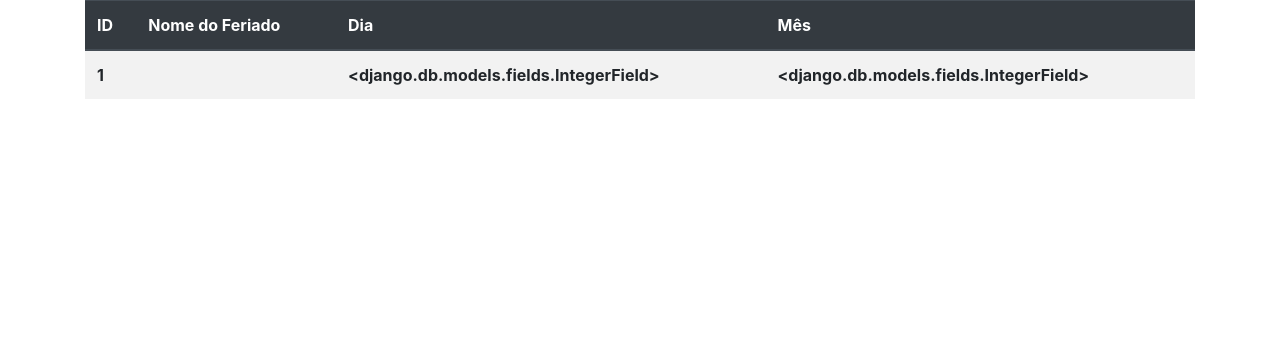
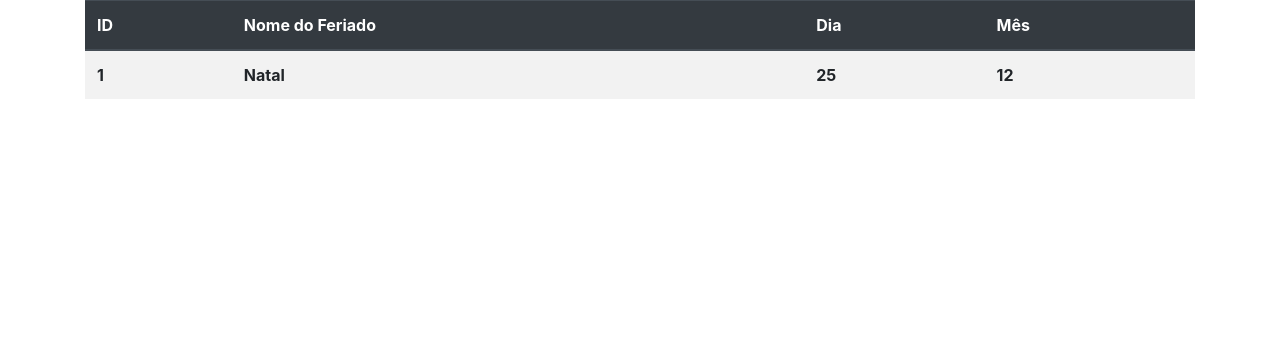
Before and after one commit to Isagaiteiro/FATEC_DES_WEB3_mini_avaliacao_3, a Django app: page /all-holidays/ in a window 1280 px wide. Shown: the part 56-420 px from the top of the page. Run offline with Django 4.2, Linux system fonts and the light colour scheme; data comes from the database, SQL or seed files in the repository; both versions use the stored data as it was after the commit; lists and menus that the app fills with data are empty.

Commit message:
Criando tela de exibição dos registos do BD

```diff
--- a/feriado/app/models.py
+++ b/feriado/app/models.py
@@ -5,8 +5,8 @@
 class FeriadoModel(models.Model):
     id = models.AutoField(primary_key=True)
     nome_feriado = models.CharField(max_length=100)
-    dia = models.IntegerField
-    mes = models.IntegerField
+    dia = models.IntegerField('dia')
+    mes = models.IntegerField('mes')
     modificado_em = models.DateField(auto_now=True)
 
 #Renomeando a Tabela
--- a/feriado/app/templates/all_holidays.html
+++ b/feriado/app/templates/all_holidays.html
@@ -17,7 +17,7 @@
             <tbody>
                 <tr>
                     <th scope="row">{{value.id}}</th>
-                    <th scope="row">{{value.nome}}</th>
+                    <th scope="row">{{value.nome_feriado}}</th>
                     <th scope="row">{{value.dia}}</th>
                     <th scope="row">{{value.mes}}</th>
                 </tr>
```
Also changed, not shown: feriado/app/templates/form.html (added, +7 -0 lines), feriado/app/migrations/0002_alter_feriadomodel_dia_alter_feriadomodel_mes.py (added), feriado/db.sqlite3.
